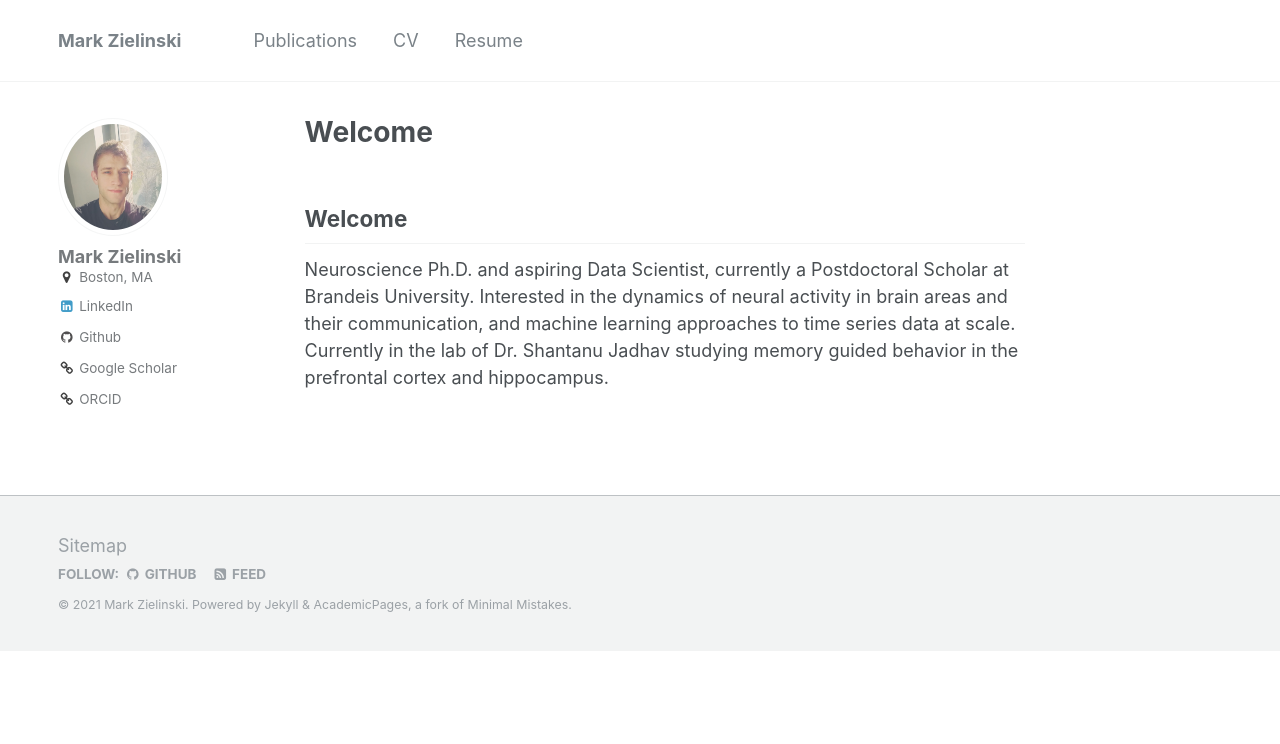
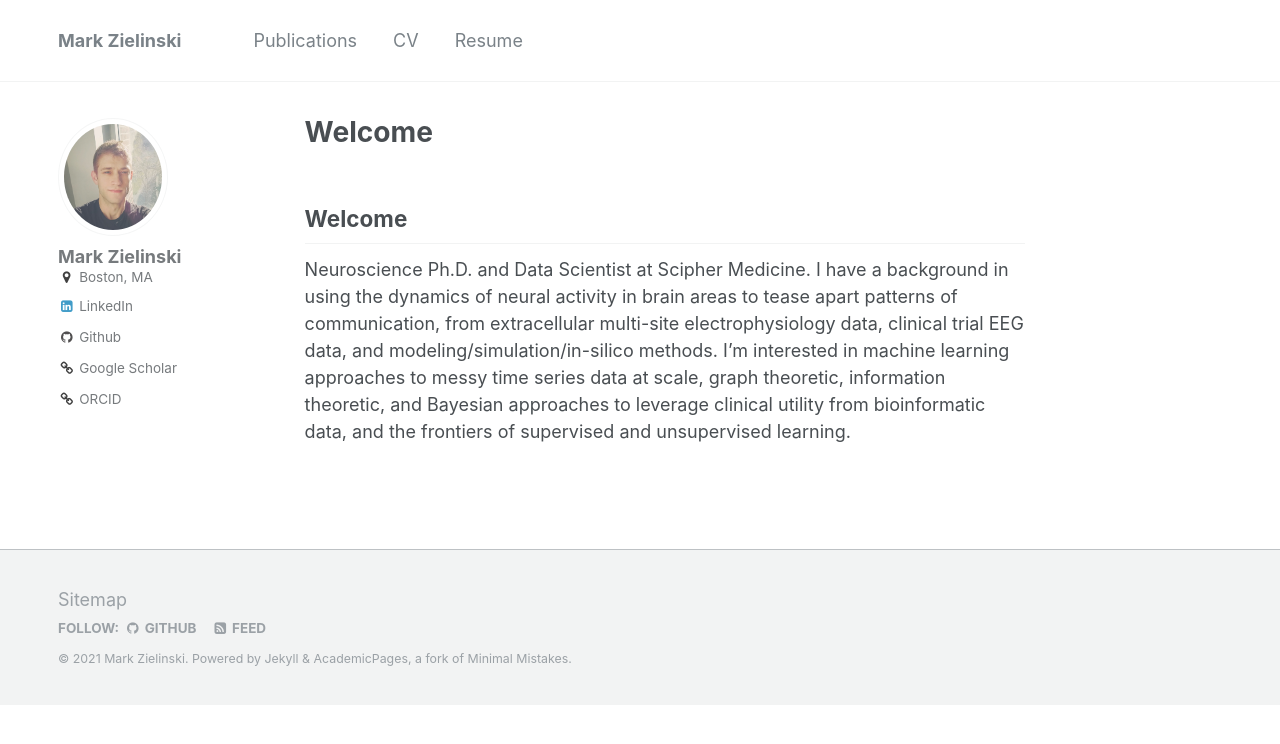
Before and after one commit to mczielinski/mczielinski.github.io, a Jekyll site: the page built from index.md, in a window 1280 px wide. Shown: the top 744 px of the page. Built offline with Jekyll 4.4.1, drawn with Linux system fonts in a browser that asks for light colours; our own code applies the rules of GitHub Pages for plain Markdown files.

Commit message:
Update index.md
New index.

```diff
--- a/index.md
+++ b/index.md
@@ -1,3 +1,3 @@
 ## Welcome
 
-Neuroscience Ph.D. and aspiring Data Scientist, currently a Postdoctoral Scholar at Brandeis University. Interested in the dynamics of neural activity in brain areas and their communication, and machine learning approaches to time series data at scale. Currently in the lab of Dr. Shantanu Jadhav studying memory guided behavior in the prefrontal cortex and hippocampus.
+Neuroscience Ph.D. and Data Scientist at Scipher Medicine. I have a background in using the dynamics of neural activity in brain areas to tease apart patterns of communication, from extracellular multi-site electrophysiology data, clinical trial EEG data, and modeling/simulation/in-silico methods. I'm interested in machine learning approaches to messy time series data at scale, graph theoretic, information theoretic, and Bayesian approaches to leverage clinical utility from bioinformatic data, and the frontiers of supervised and unsupervised learning.
```
